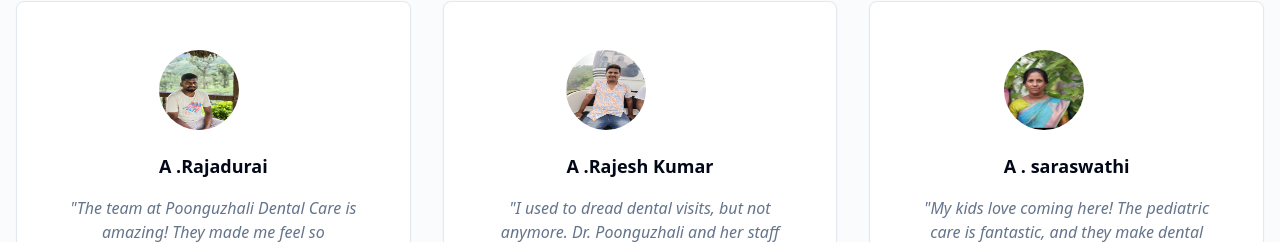
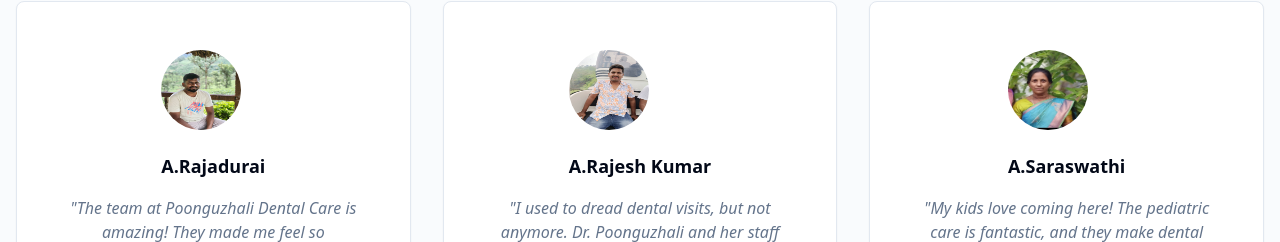
Before and after one commit to puvitha-C-131006/Dental-care, a React (Vite) app: page / in a window 1280 px wide. Shown: the part 2976-3218 px from the top of the page. Built offline with nearby package versions, Linux system fonts and the light colour scheme.

Commit message:
[dyad] Updated testimonial names - wrote 1 file(s)

```diff
--- a/src/components/Testimonials.tsx
+++ b/src/components/Testimonials.tsx
@@ -5,17 +5,17 @@ import { Avatar, AvatarFallback, AvatarImage } from "@/components/ui/avatar";
 
 const testimonials = [
   {
-    name: "A .Rajadurai",
+    name: "A.Rajadurai",
     avatar: "/a1.jpg",
     feedback: "The team at Poonguzhali Dental Care is amazing! They made me feel so comfortable and my teeth have never looked better. Highly recommend!",
   },
   {
-    name: "A .Rajesh Kumar",
+    name: "A.Rajesh Kumar",
     avatar: "/f2.jpg",
     feedback: "I used to dread dental visits, but not anymore. Dr. Poonguzhali and her staff are incredibly gentle and professional. Excellent service!",
   },
   {
-    name: "A . saraswathi",
+    name: "A.Saraswathi",
     avatar: "/amma.jpg",
     feedback: "My kids love coming here! The pediatric care is fantastic, and they make dental health fun. A truly family-friendly clinic.",
   },
```
